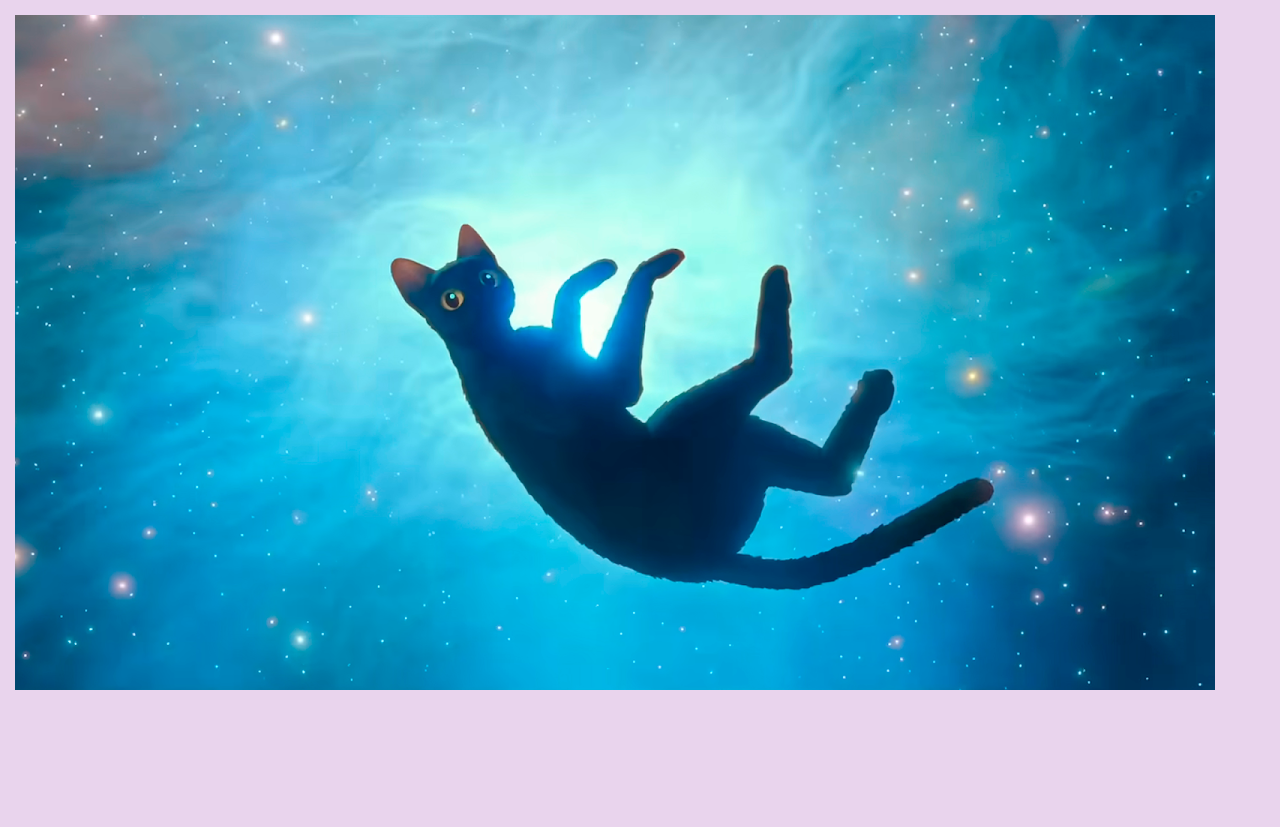
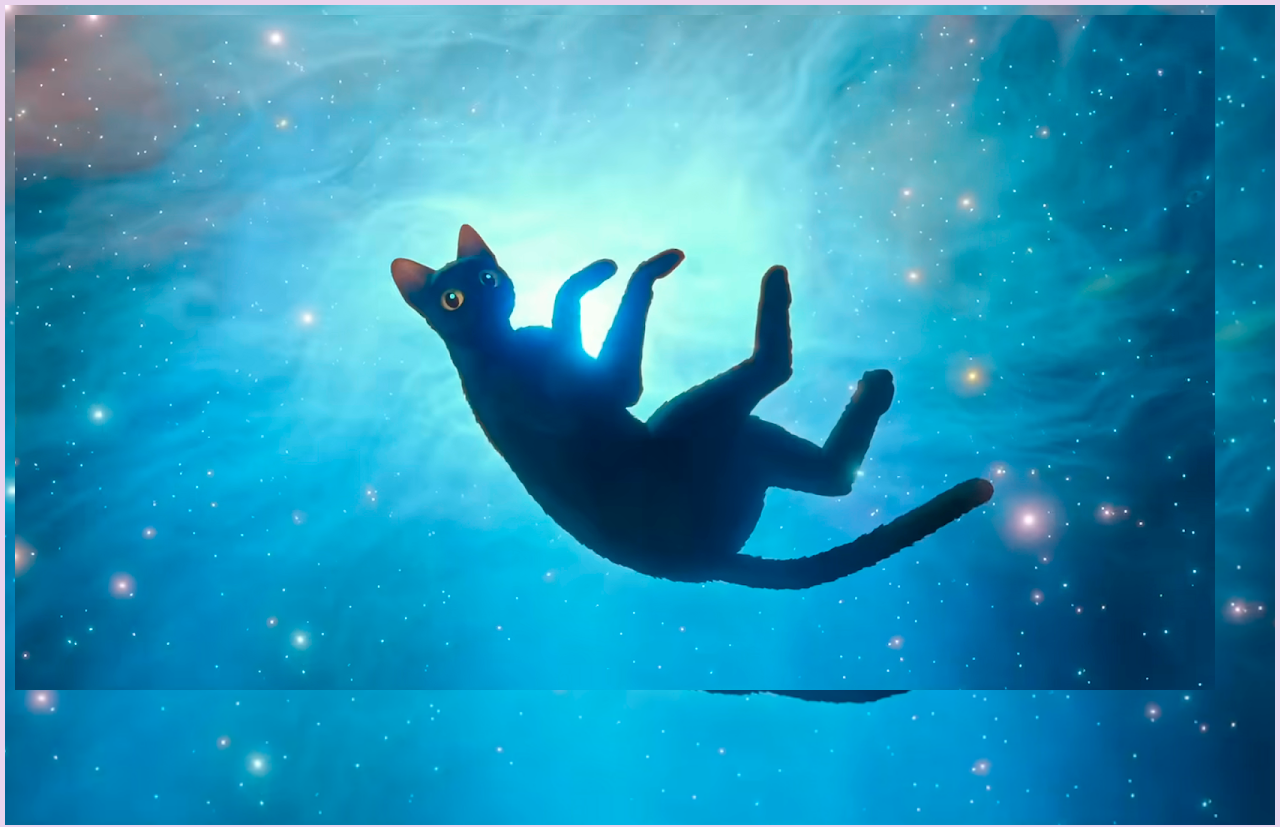
Before and after one commit to AleliFraire207771/web, a plain HTML site: page index.html in a window 1280 px wide. Shown: the top 827 px of the page. Drawn offline with nearby package versions, Linux system fonts and the light colour scheme; a web font is replaced by a local one.

Commit message:
Update style.css

```diff
--- a/style.css
+++ b/style.css
@@ -3,7 +3,7 @@
 @import url('https://fonts.googleapis.com/css2?family=Big+Shoulders:opsz,wght@10..72,100..900&family=Cabin+Sketch:wght@400;700&family=Cedarville+Cursive&family=GFS+Didot&family=Handlee&family=Jacquard+12&family=Lexend:wght@500&family=Playfair+Display:ital,wght@0,400..900;1,400..900&family=Playwrite+CA+Guides&display=swap');
 
 .parallax-gato {
-  background-image: url('img/flow-cat.jpg'); /* Cambia esto según la ruta de tu imagen */
+  background-image: url('img/flow2024.png'); /* Cambia esto según la ruta de tu imagen */
   height: 100vh;
   background-attachment: fixed;
   background-position: center;
```
